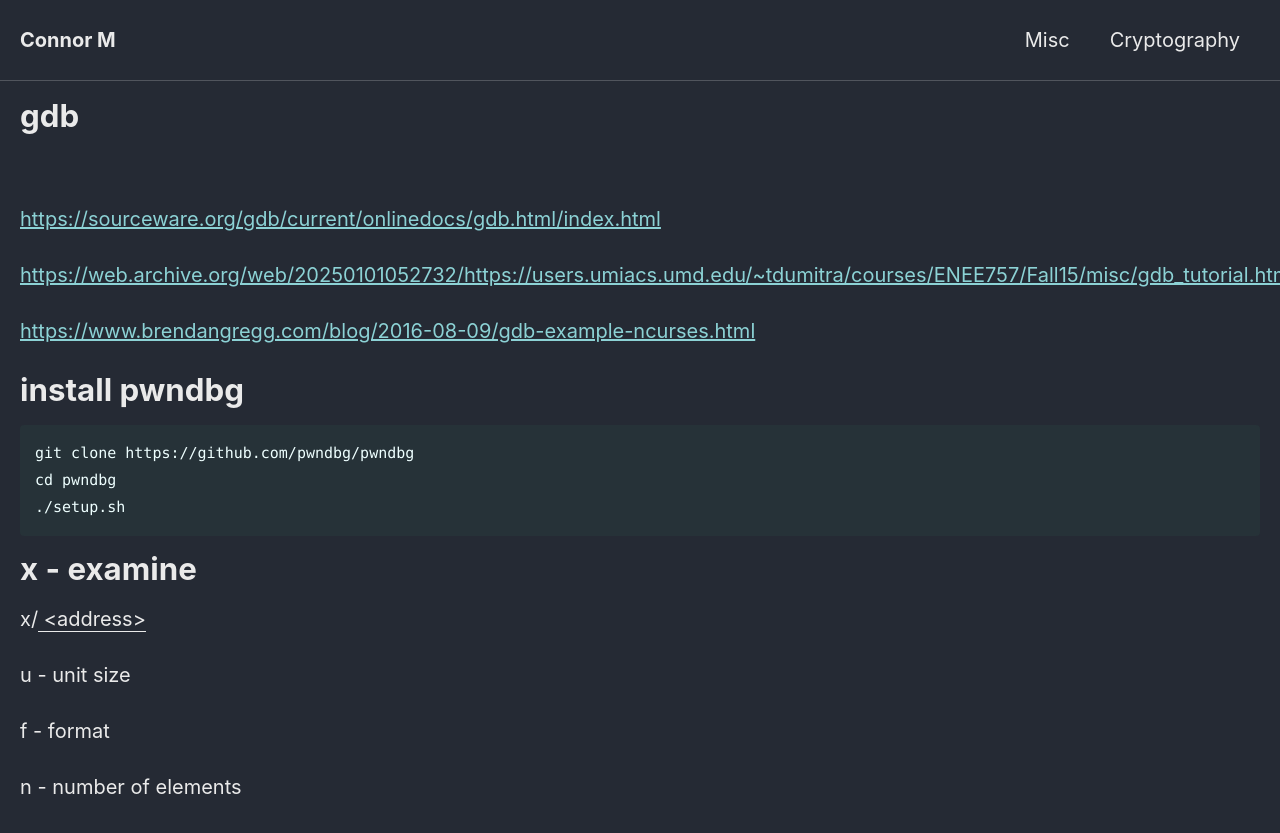
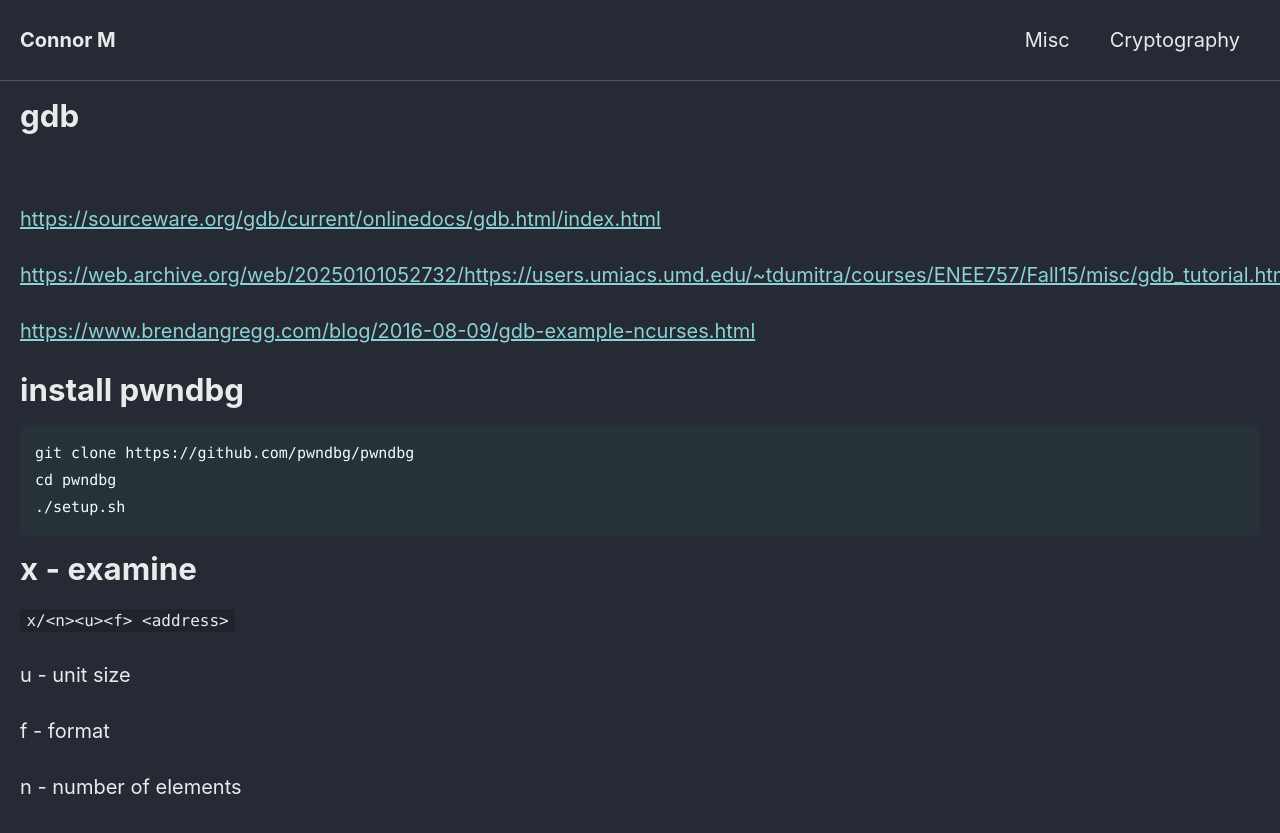
Before and after one commit to Connor-McCartney/Connor-McCartney.github.io, a Jekyll site: the page built from _pages/misc/gdb.md, in a window 1280 px wide. Shown: the top 833 px of the page. Built offline with Jekyll 4.4.1, drawn with Linux system fonts in a browser that asks for light colours; cached includes are drawn as plain includes.

Commit message:
Update gdb.md

```diff
--- a/_pages/misc/gdb.md
+++ b/_pages/misc/gdb.md
@@ -27,7 +27,7 @@ cd pwndbg
 
 # x - examine
 
-x/<n><u><f> <address>
+`x/<n><u><f> <address>`
 
 u - unit size
 
```
